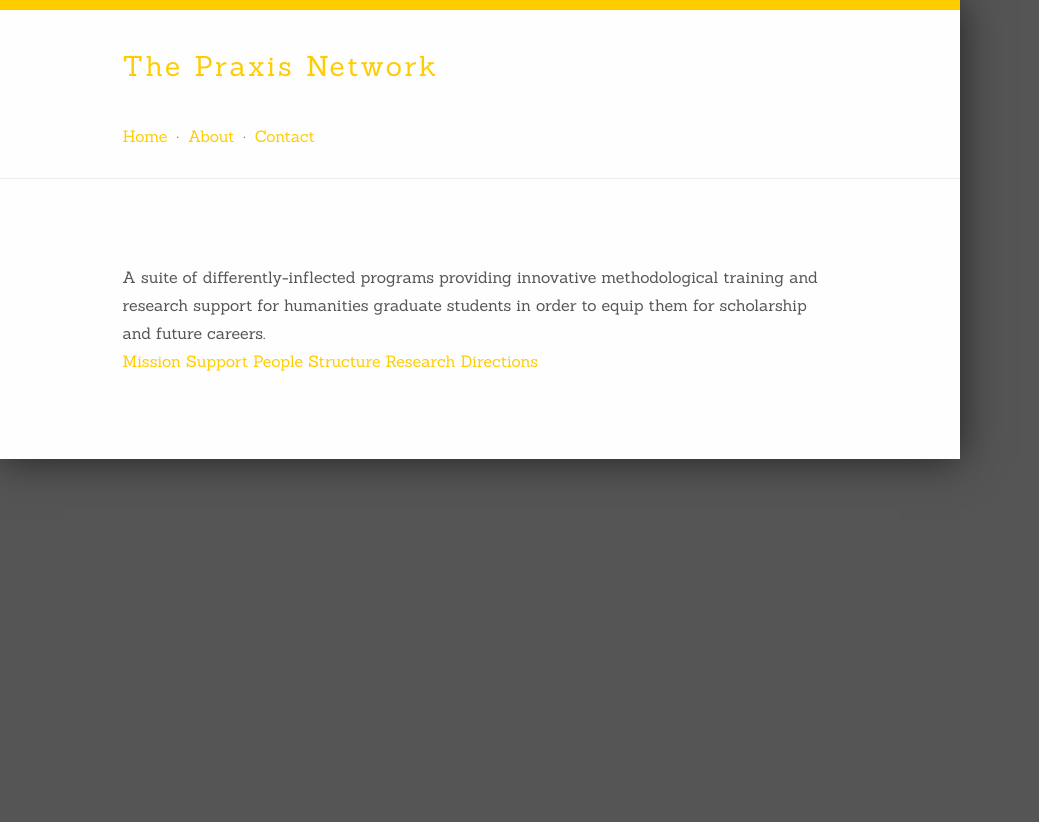
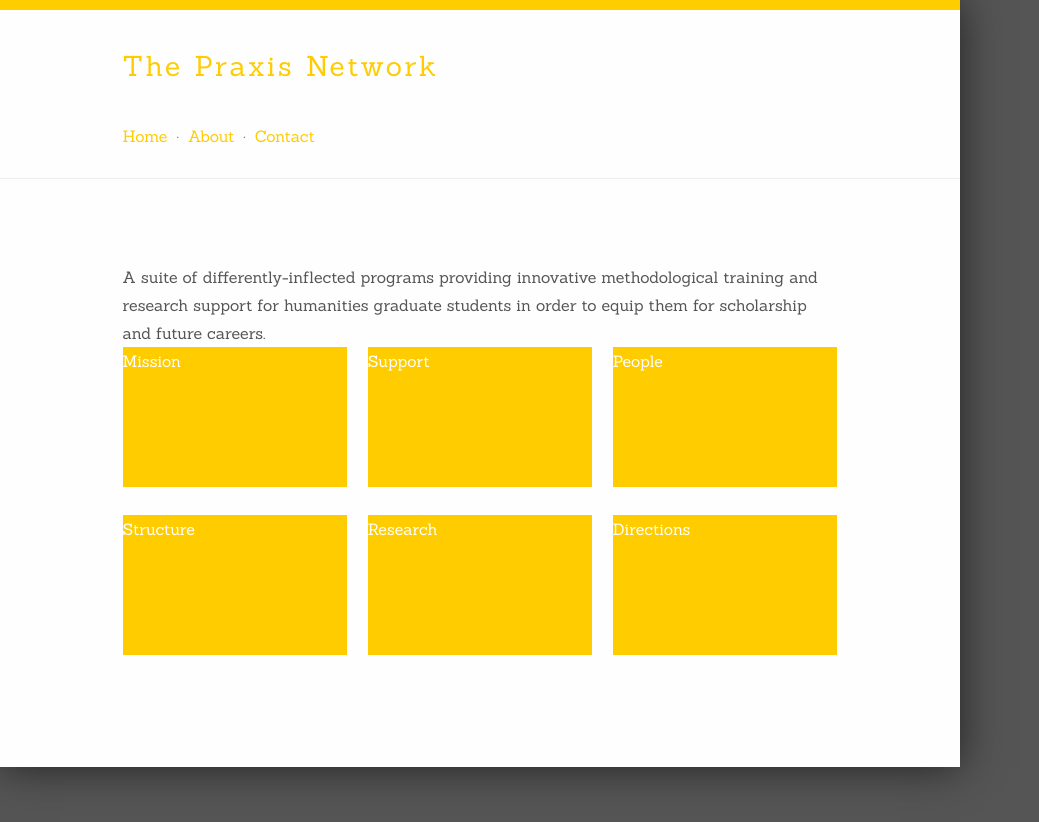
Before and after one commit to praxisnetwork/praxisnetwork.github.com, a Jekyll site: the page built from index.html, in a window 1280 px wide. Shown: the top 822 px of the page, without its empty margins (0-1039 px from the left). Built offline with Jekyll 4.4.1, drawn with Linux system fonts in a browser that asks for light colours; nearby versions of some CDN libraries; Markdown is read by kramdown in place of the engine named in the settings.

Commit message:
Make the category links look more boxy.

```diff
--- a/c/styles.css
+++ b/c/styles.css
@@ -137,6 +137,28 @@ article, aside, details, figcaption, figure, footer, header, hgroup, menu, nav,
     list-style: none;
     margin-left: 0;
     padding-left: 0;
+  }
+  nav#categories a {
+    background: #333;
+    margin-bottom: 1.75em;
+    color: #fff;
+    height: 8.75em;
+    width: 31.42857%;
+    float: left;
+    margin-right: 2.85714%;
+    display: inline;
+  }
+  nav#categories a:nth-child(3n) {
+    float: right;
+    margin-right: 0;
+    #margin-left: -20px;
+    display: inline;
+  }
+  nav#categories a:link, nav#categories a:visited {
+    background: #fc0;
+  }
+  nav#categories a:hover, nav#categories a:active {
+    background: #444;
   }
 
   /* Links */
```
Also changed, not shown: _sass/media/_screen.scss (+21 -0 lines).
